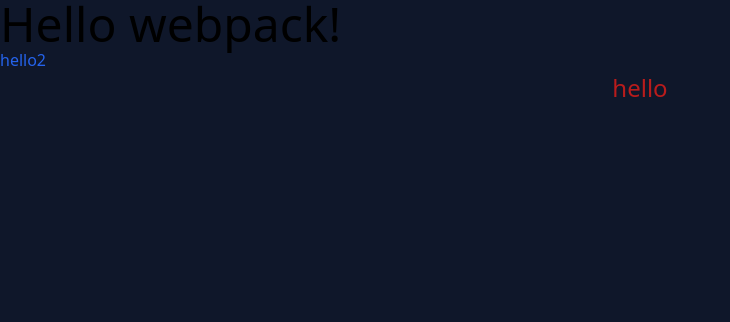
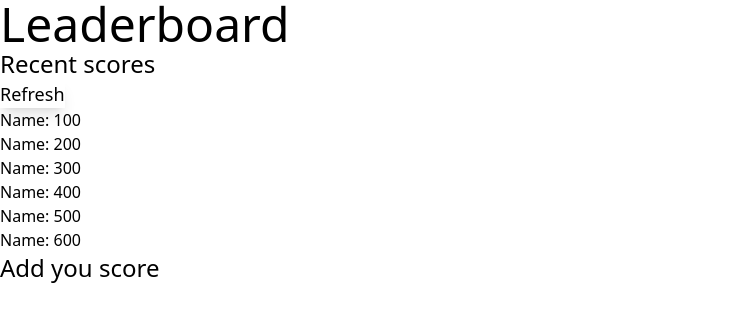
Before and after one commit to Sboursen/Leaderboard, a website built with webpack: page src/index.html in a window 1280 px wide. Shown: the whole page, without its empty margins (0-730 px from the left). Built offline with nearby package versions, Linux system fonts and the light colour scheme.

Commit message:
Add HTML template elements

```diff
--- a/src/index.html
+++ b/src/index.html
@@ -5,12 +5,42 @@
   <meta charset="UTF-8">
   <meta name="viewport"
     content="width=device-width, initial-scale=1.0">
-  <title>Webpack Exercise</title>
+  <title>Leaderboard</title>
 </head>
 
-<body class=" bg-slate-900 w-full h-full">
-  <h1 class="text-5xl">Hello webpack!</h1>
-  <h2 class="text-blue-600 "> hello2</h2>
+<body class=" bg-white w-full h-full">
+  <h1 class="text-5xl">Leaderboard</h1>
+  <main>
+    <section class="scores">
+      <div class="header">
+        <h2 class="text-2xl">Recent scores</h2>
+        <button type="button"
+          class="text-lg shadow-lg">Refresh</button>
+      </div>
+      <ul class="list">
+        <li><span>Name: 100</span></li>
+        <li><span>Name: 200</span></li>
+        <li><span>Name: 300</span></li>
+        <li><span>Name: 400</span></li>
+        <li><span>Name: 500</span></li>
+        <li><span>Name: 600</span></li>
+      </ul>
+    </section>
+    <section class="add-score">
+      <h2 class="text-2xl">Add you score</h2>
+      <form action="#" class="submit-score">
+        <label for="name">
+          <input type="text" id="name-input" name="name">
+        </label>
+
+        <label for="score">
+          <input type="text" id="score-input" name="score">
+        </label>
+        <button type="submit"
+          class="text-lg shadow-lg"></button>
+      </form>
+    </section>
+  </main>
 </body>
 
 </html>
--- a/src/index.js
+++ b/src/index.js
@@ -1,5 +1 @@
 import './style.css';
-
-const div = '<h1 class=\'text-center text-2xl text-red-700\'>hello</h1>';
-
-document.body.innerHTML += div;
```
